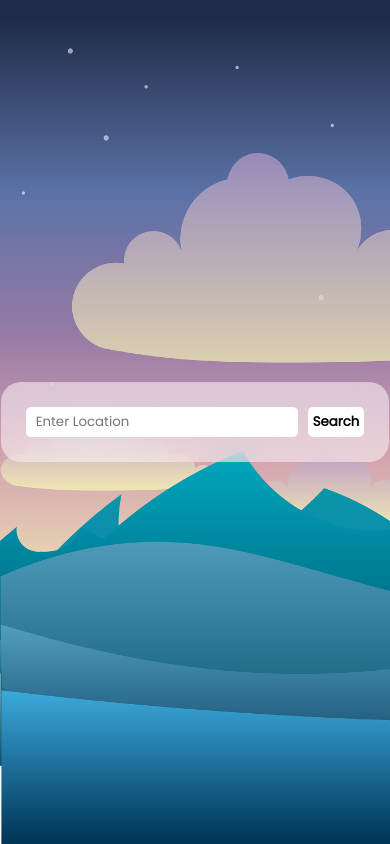
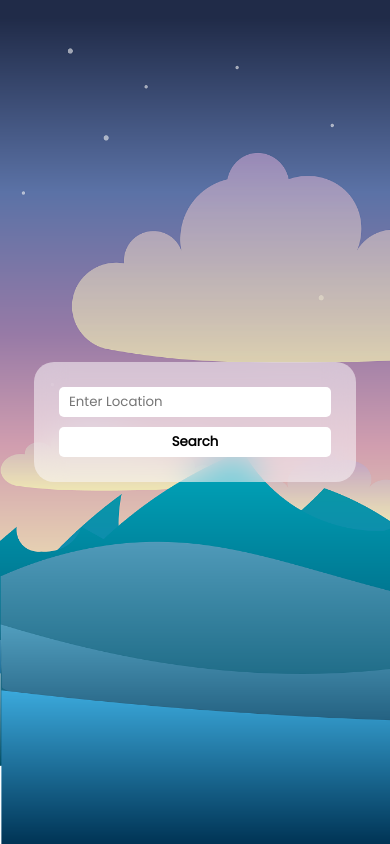
Before and after one commit to nitin2602/weatherapp, a plain HTML site: page index.html in a window 390 px wide. Drawn offline with Linux system fonts and the light colour scheme.

Commit message:
Update style.css

```diff
--- a/style.css
+++ b/style.css
@@ -80,3 +80,19 @@ button:hover {
     margin: 20px;
   }
 }
+@media screen and (max-width: 400px) {
+
+  #container{
+    margin: 20px;
+  }
+  #main{
+    padding-left: 5px;
+    padding-right: 5px;
+  }
+  .searchbar{
+    display: flex;
+    flex-direction: column;
+    gap: 10px ;
+  }
+
+}
```
